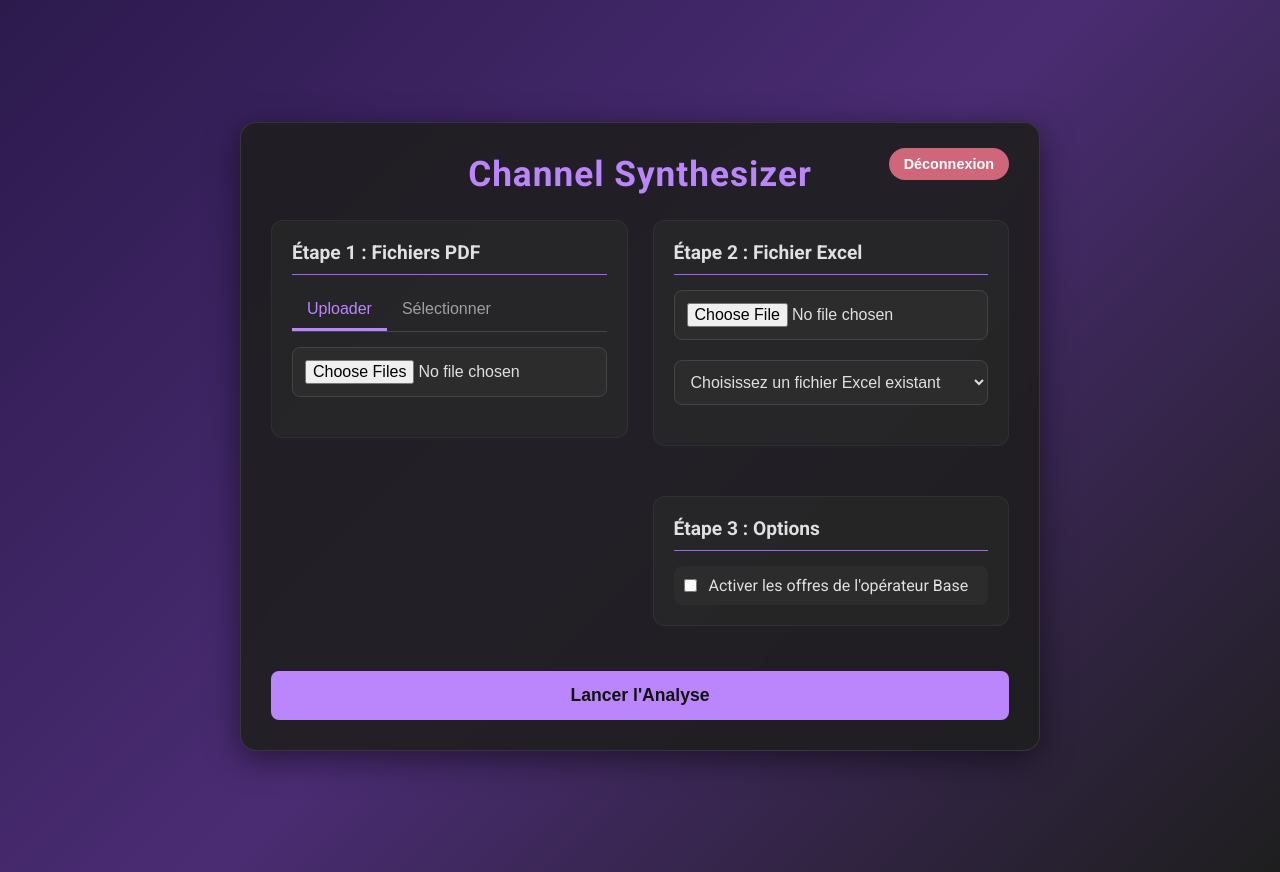
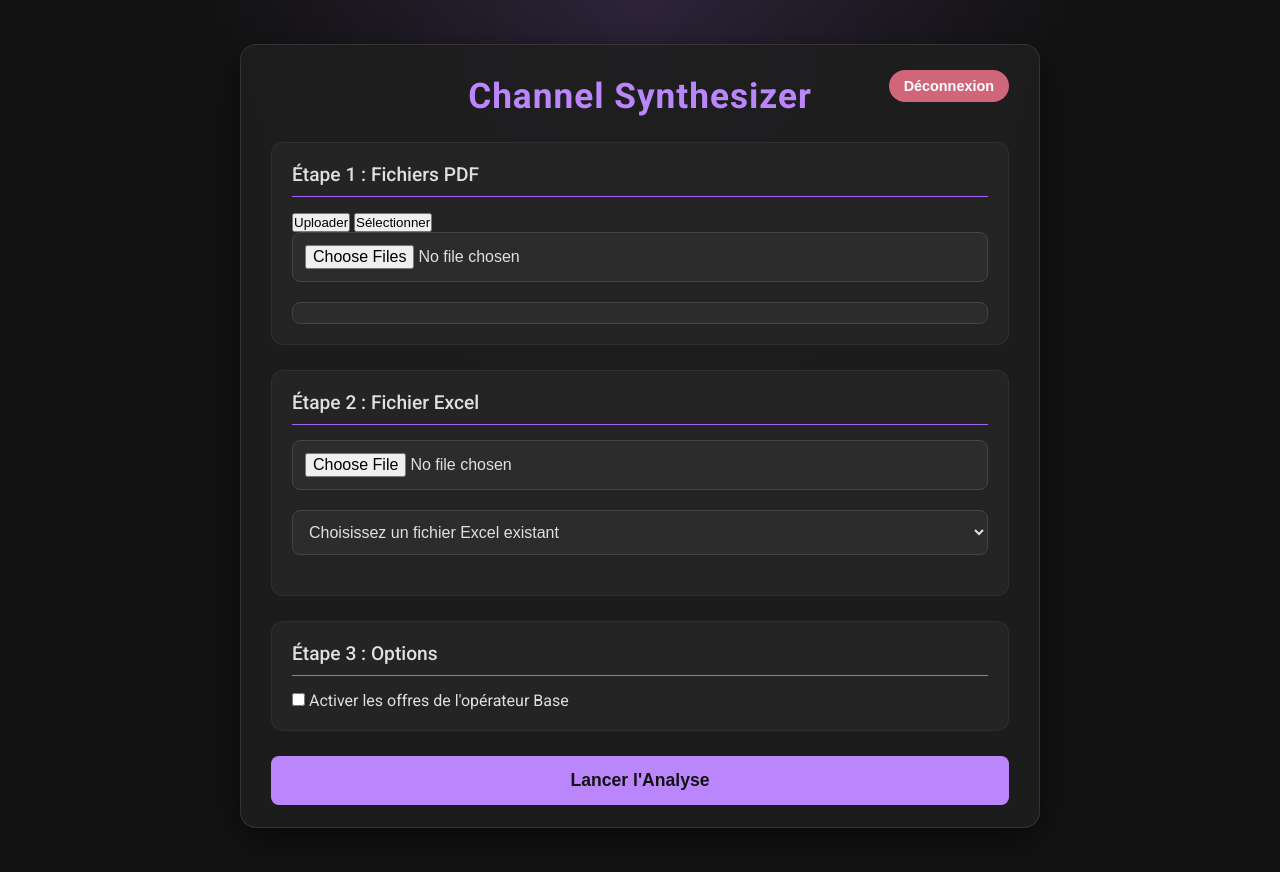
Before and after one commit to MehdiZiane/channelsynthesizerweb, a Django app: page /upload/ in a window 1280 px wide. Run offline with Django 5.2, Linux system fonts and the light colour scheme; the visitor is signed in with stand-in values (Sample User, id 1); data that the repository does not hold is empty.

Commit message:
add nouveau theme couleur

```diff
--- a/static/css/main.css
+++ b/static/css/main.css
@@ -1,15 +1,22 @@
-/* static/css/main.css */
+/* static/css/main.css - Version sobre et professionnelle */
 
+/* Définition de notre palette de couleurs pour un changement facile */
 :root {
     --primary-color: #bb86fc;
+    /* Violet pour les accents */
     --primary-variant: #a361fa;
+    /* Violet plus foncé pour le survol */
     --background-dark: #121212;
+    /* Noir/gris très foncé pour le fond */
     --surface-color: rgba(30, 30, 30, 0.9);
+    /* Couleur des "cartes" */
     --text-primary: #e0e0e0;
     --text-secondary: #a0a0a0;
     --error-color: #cf6679;
+    /* Rouge pour les actions de déconnexion/suppression */
 }
 
+/* --- Configuration Générale --- */
 * {
     box-sizing: border-box;
     margin: 0;
@@ -18,8 +25,9 @@
 
 body {
     font-family: 'Roboto', sans-serif;
+    /* Fond sombre, statique, avec un léger halo de couleur en haut */
     background-color: var(--background-dark);
-    background-image: linear-gradient(135deg, #2c1a4d, #4a2c73, #1e1e1e);
+    background-image: radial-gradient(circle at 50% 0%, rgba(106, 76, 147, 0.3), var(--background-dark) 40%);
     color: var(--text-primary);
     padding: 20px;
     display: flex;
@@ -28,6 +36,7 @@
     min-height: 100vh;
 }
 
+/* --- Conteneur Principal --- */
 .container {
     width: 95%;
     max-width: 800px;
@@ -35,6 +44,7 @@
     background-color: var(--surface-color);
     border-radius: 16px;
     box-shadow: 0 8px 32px rgba(0, 0, 0, 0.5);
+    /* Effet de verre dépoli pour un look moderne */
     backdrop-filter: blur(10px);
     border: 1px solid rgba(255, 255, 255, 0.1);
     position: relative;
@@ -51,6 +61,7 @@
     letter-spacing: 1px;
 }
 
+/* --- Éléments de Formulaire --- */
 .form-card {
     background-color: rgba(40, 40, 40, 0.7);
     border-radius: 12px;
@@ -64,6 +75,7 @@
     margin-bottom: 15px;
     border-bottom: 1px solid var(--primary-variant);
     padding-bottom: 10px;
+    font-weight: 500;
 }
 
 .form-field {
@@ -74,6 +86,7 @@
     display: block;
     margin-bottom: 8px;
     font-weight: 500;
+    color: var(--text-secondary);
 }
 
 .form-field input[type="file"],
@@ -97,6 +110,7 @@
     background-color: #3c3c3c;
 }
 
+/* --- Boutons --- */
 .btn {
     display: inline-block;
     width: 100%;
@@ -134,6 +148,7 @@
     background-color: #b00020;
 }
 
+/* --- Listes de Fichiers --- */
 .scrollable-container {
     max-height: 250px;
     overflow-y: auto;
@@ -142,64 +157,3 @@
     border-radius: 8px;
     background-color: #2c2c2c;
 }
-
-/* --- Styles pour la nouvelle mise en page (upload_files.html) --- */
-
-.form-grid {
-    display: grid;
-    grid-template-columns: 1fr 1fr;
-    /* Deux colonnes de taille égale */
-    gap: 25px;
-    /* Espace entre les colonnes */
-}
-
-.form-column {
-    display: flex;
-    flex-direction: column;
-    gap: 25px;
-}
-
-/* --- Styles pour les onglets --- */
-.tabs {
-    display: flex;
-    border-bottom: 1px solid #444;
-    margin-bottom: 15px;
-}
-
-.tab-button {
-    padding: 10px 15px;
-    cursor: pointer;
-    border: none;
-    background-color: transparent;
-    color: var(--text-secondary);
-    font-size: 1rem;
-    border-bottom: 3px solid transparent;
-}
-
-.tab-button.active {
-    color: var(--primary-color);
-    border-bottom-color: var(--primary-color);
-}
-
-.tab-content {
-    display: none;
-    /* Cacher par défaut */
-}
-
-.tab-content.active {
-    display: block;
-    /* Afficher l'onglet actif */
-}
-
-/* --- Styles pour les cases à cocher --- */
-.checkbox-field {
-    display: flex;
-    align-items: center;
-    padding: 10px;
-    background-color: #2c2c2c;
-    border-radius: 8px;
-}
-
-.checkbox-field label {
-    margin-left: 12px;
-}
```
